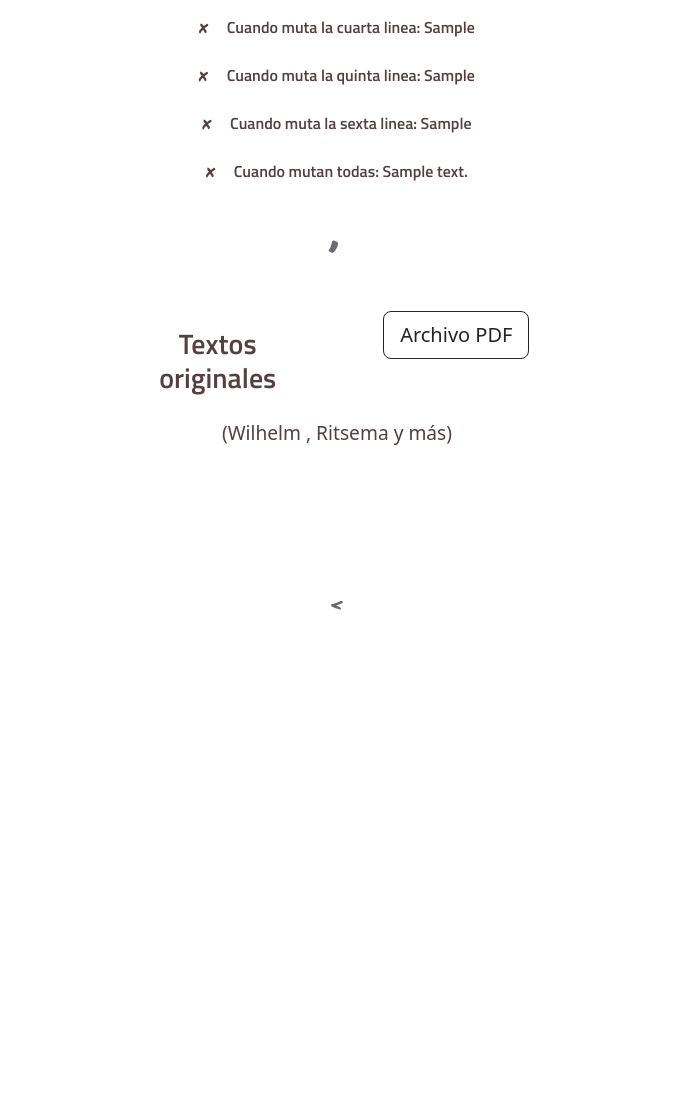
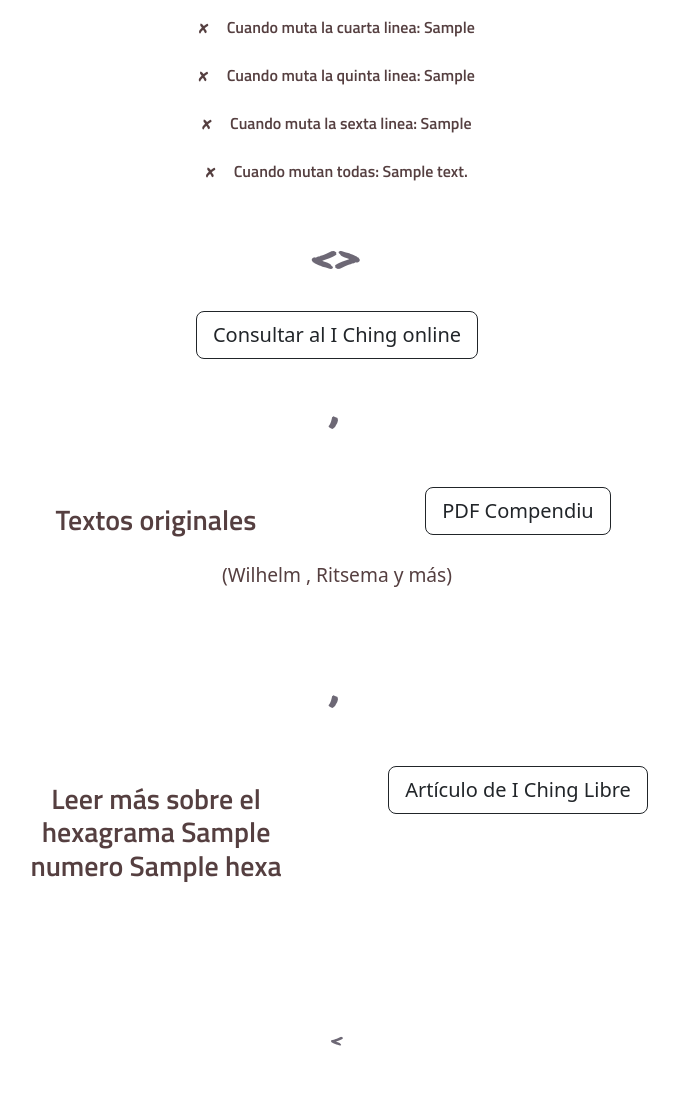
Before and after one commit to ardu1na/ichinglibre, a Django app: template templates/iching/sucess.html in a window 1280 px wide. Shown: the part 967-2073 px from the top of the page, without its empty margins (303-982 px from the left). Before the commit the page ends 1577 px from the top, so only its background shows below. Run offline with Django 3.2, Linux system fonts and the light colour scheme; the template is opened without the code that fills it: most values are stand-ins (such as "Sample title", 1, 10 or a date in 2020).

Commit message:
before push from prod and make changes

```diff
--- a/aplicacion/models.py
+++ b/aplicacion/models.py
@@ -46,7 +46,8 @@ class Articulo(models.Model):
     img_url=models.URLField(null=True, blank=True)
     slug=models.SlugField(null=True, blank=True, unique=True)
     tags = models.ManyToManyField(Tag, related_name="articulos", null=True, blank=True)
-    categoría =  models.ForeignKey(Categoria, on_delete=models.SET_NULL, null=True, blank= True, related_name="articulos")
+    categoria = models.ForeignKey(Categoria, on_delete=models.SET_NULL, null=True, blank= True, related_name="articulos")
+    hexagrama = models.OneToOneField(Hexagrama, on_delete=models.SET_NULL, null=True, blank= True, related_name="articulo")
 
     def save(self, *args, **kwargs):
         self.slug = slugify(self.titulo)
--- a/templates/iching/sucess.html
+++ b/templates/iching/sucess.html
@@ -63,7 +63,21 @@
             </ul>
         </div>
 
-        {% if hexa.mas_info %}
+
+
+        <br>
+
+        <div class="text-center">
+                    <h1><></h1>
+        <br>
+            <button type="button" class="btn btn-outline-dark btn-lg" data-bs-toggle="modal" data-bs-target="#exampleModal">
+                Consultar al I Ching online
+              </button>
+        </div>
+
+<br>
+
+    {% if hexa.mas_info %}
             <div class="item3">
                 <h1>,</h1>
                         <br>
@@ -76,7 +90,7 @@
                     </div>
 
                     <div class="col">
-                        <a class="btn btn-outline-dark btn-lg" href="{{hexa.mas_info}}" target="_blank" role="button">  Archivo PDF </a>
+                        <a class="btn btn-outline-dark btn-lg" href="{{hexa.mas_info}}" target="_blank" role="button">  PDF Compendiu </a>
                     </div>
                 </div>
 
@@ -87,9 +101,49 @@
                 <br>
             </div>
 
+
         <br>
+    {% endif %}
+
+    {% if hexa.articulo %}
+            <div class="item3">
+                <h1>,</h1>
+                        <br>
+                        <br>
+
+                <div class="row">
+
+                    <div class="col">
+                        <h3> Leer más sobre el hexagrama {{ hexa.numero }} {{ hexa.nombre }}</h3>
+                    </div>
+
+                    <div class="col">
+                        <a class="btn btn-outline-dark btn-lg" href="{{ hexa.articulo.get_absolute_url }}" target="_blank" role="button">  Artículo de I Ching Libre </a>
+                    </div>
+                </div>
+
+                <br>
+            </div>
+
+
         <br>
-        {% endif %}
+    {% endif %}
+
+            <!-- Modal -->
+            <div class="modal fade" id="exampleModal" tabindex="-1" aria-labelledby="exampleModalLabel" aria-hidden="true">
+              <div class="modal-dialog modal-dialog-centered">
+                <div class="modal-content">
+                  <div class="modal-header">
+                    <button type="button" class="btn-close" data-bs-dismiss="modal" aria-label="Close"></button>
+                  </div>
+                  <div class="modal-body">
+                    <div class="text-center fs-3 p-3">Concéntrate en tu pregunta y toca en consultar para conocer el resultado...</div>
+                      <br>
+                    <div class="text-center py-2 fs-3"><a class="btn btn-outline-dark btn-lg" href="{% url 'tirada' %}" role="button">Consultar</a></div>
+                  </div>
+                </div>
+              </div>
+            </div>
 
      </div>
     {% endblock %}
```
Also changed, not shown: templates/articulo_detail.html (+28 -3 lines), templates/iching/tirada.html (+11 -2 lines).
